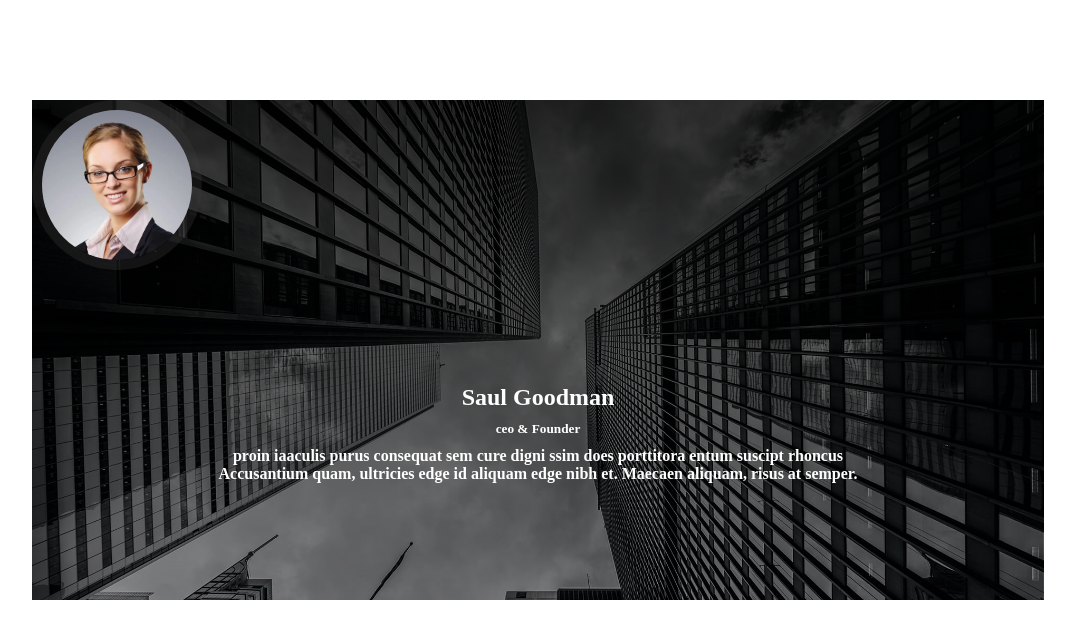
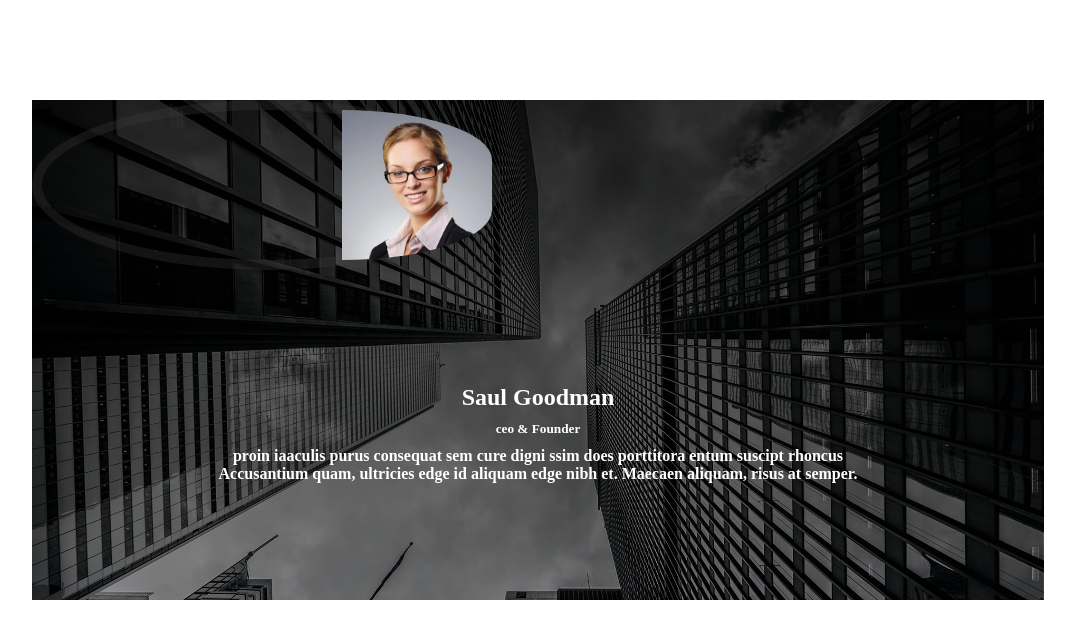
Before and after one commit to 01jegan/css2, a plain HTML site: page index.html in a window 1280 px wide. Shown: the whole page, without its empty margins (102-1177 px from the left). Drawn offline with Linux system fonts and the light colour scheme.

Commit message:
Update index.html

```diff
--- a/index.html
+++ b/index.html
@@ -27,6 +27,7 @@
 			border-radius: 50%;
 			margin: 0 auto;
 			text-align: center !important;
+			padding-left:300px;
 
 		}
 		.content h1{
```
